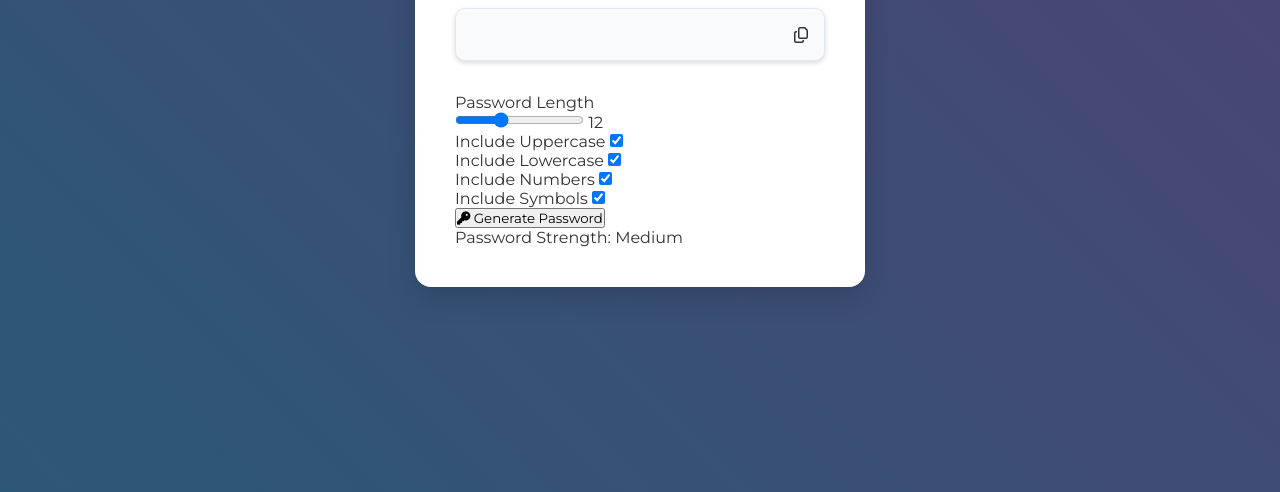
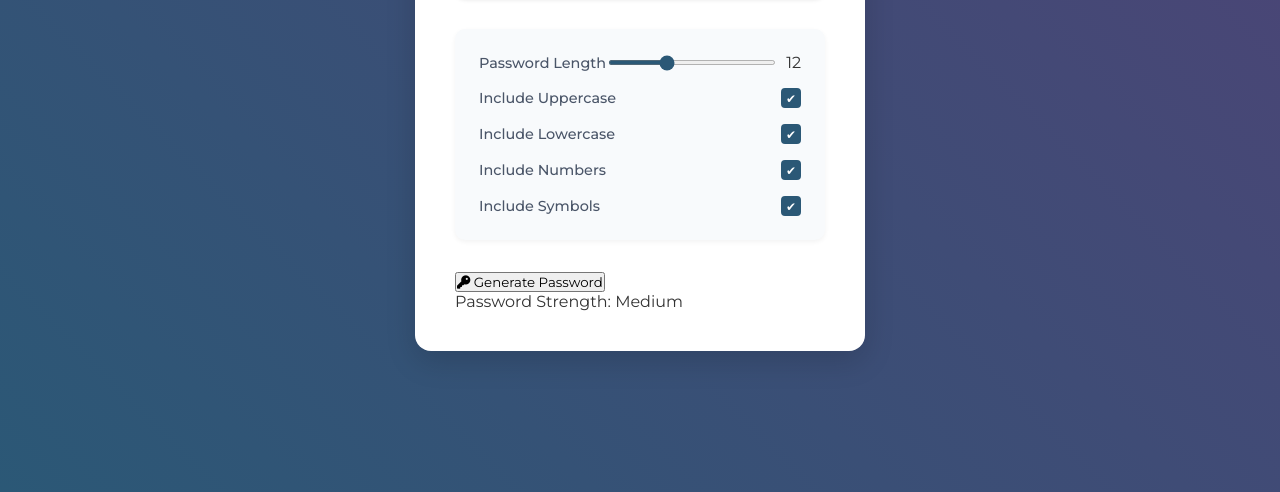
Before and after one commit to toprakmuhammed/password-generator, a plain HTML site: page index.html in a window 1280 px wide. Shown: the part 308-800 px from the top of the page. Drawn offline with Linux system fonts and the light colour scheme.

Commit message:
add base styling for options and labels.

```diff
--- a/style.css
+++ b/style.css
@@ -88,3 +88,80 @@ h1::after {
   outline: none;
   border-radius: 10px;
 }
+
+#copy-btn {
+  cursor: pointer;
+  color: #718096;
+  font-size: 1.1rem;
+  width: 35px;
+  height: 35px;
+  display: flex;
+  justify-content: center;
+  align-items: center;
+  border-radius: 50%;
+}
+
+.options {
+  margin-bottom: 2rem;
+  background-color: #f8fafc;
+  padding: 1.5rem;
+  border-radius: 10px;
+  box-shadow: 0 2px 5px rgba(0, 0, 0, 0.05);
+}
+
+.option {
+  display: flex;
+  justify-content: space-between;
+  align-items: center;
+  margin-bottom: 1rem;
+}
+
+.option:last-child {
+  margin-bottom: 0;
+}
+
+.option label {
+  font-size: 0.9rem;
+  color: #4a5568;
+  font-weight: 500;
+}
+
+.range-container {
+  display: flex;
+  align-items: center;
+  gap: 10px;
+  width: 60%;
+}
+
+input[type="range"] {
+  accent-color: var(--primary-color);
+  height: 5px;
+  cursor: pointer;
+  flex: 1;
+}
+
+input[type="checkbox"] {
+  width: 20px;
+  height: 20px;
+  border: 2px solid var(--primary-color);
+  appearance: none;
+  border-radius: 4px;
+  cursor: pointer;
+  outline: none;
+  position: relative;
+  transition: all 0.3s;
+}
+
+input[type="checkbox"]:checked {
+  background-color: var(--primary-color);
+}
+
+input[type="checkbox"]:checked::after {
+  content: "\2714";
+  position: absolute;
+  color: white;
+  left: 50%;
+  top: 50%;
+  transform: translate(-50%, -50%);
+  font-size: 12px;
+}
```
